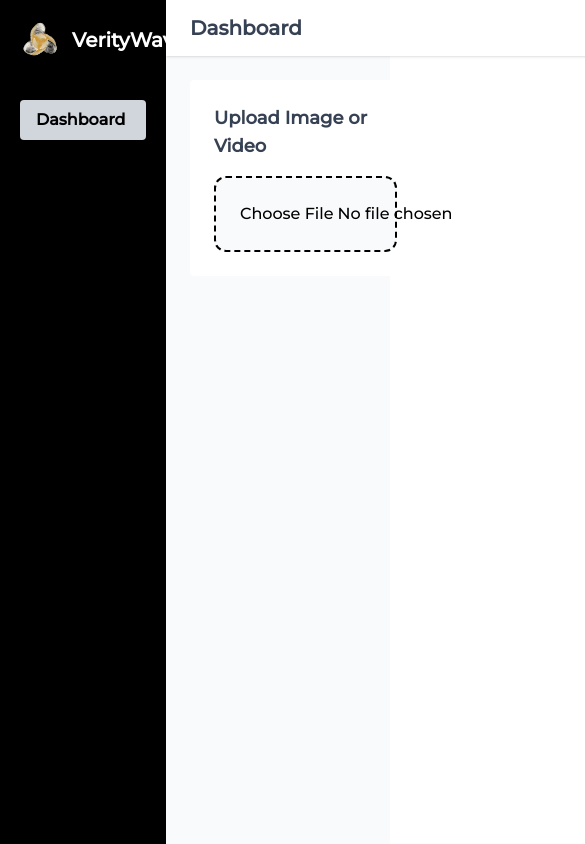
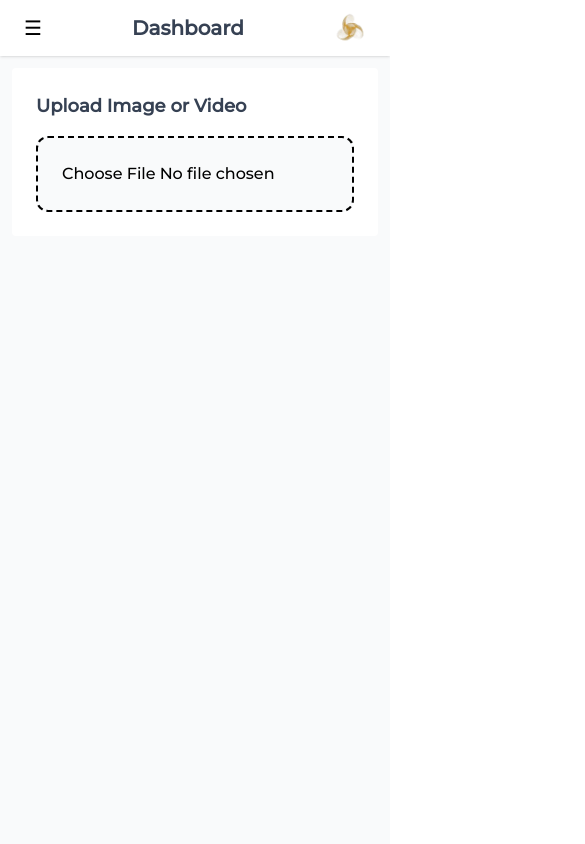
Before and after one commit to Moscolape/verity-wave, a React (Vite) app: page / in a window 390 px wide. Shown: the top 844 px of the page, 585 px wide, since content can reach past the window. Built offline with nearby package versions, Linux system fonts and the light colour scheme; a web font is replaced by a local one.

Commit message:
feat: mobile responsiveness

```diff
--- a/src/components/PreviewCard.tsx
+++ b/src/components/PreviewCard.tsx
@@ -20,11 +20,11 @@ export const FilePreview = ({ file, previewUrl, onRemove }: Props) => {
         </div>
       )}
 
-      <div className="p-3 flex justify-between items-center">
+      <div className="p-3 md:flex justify-between items-center">
         <p className="text-sm">{file.name}</p>
         <button
           onClick={onRemove}
-          className="text-red-600 text-sm cursor-pointer hover:text-red-400"
+          className="text-red-600 text-sm cursor-pointer hover:text-red-700 hover:bg-gray-300 mt-5 md:mt-0 bg-gray-200 p-2 rounded-md transition"
         >
           Remove
         </button>
--- a/src/components/layout/AppLayout.tsx
+++ b/src/components/layout/AppLayout.tsx
@@ -1,3 +1,4 @@
+import { useState } from "react";
 import type { ReactNode } from "react";
 import { Sidebar } from "./Sidebar";
 import { Navbar } from "./Navbar";
@@ -7,14 +8,36 @@ type Props = {
 };
 
 export const AppLayout = ({ children }: Props) => {
+  const [isSidebarOpen, setIsSidebarOpen] = useState(false);
+
   return (
     <div className="flex h-screen bg-gray-50 font-Montserrat">
-      <Sidebar />
-      <div className="flex flex-col flex-1">
-        <Navbar />
-        <main className="flex-1 overflow-y-auto p-6">
+
+      <div
+        className={`
+          fixed md:static z-50 h-full transition-transform duration-300
+          ${isSidebarOpen ? "translate-x-0" : "-translate-x-full"}
+          md:translate-x-0
+        `}
+      >
+        <Sidebar onClose={() => setIsSidebarOpen(false)} />
+      </div>
+
+      {isSidebarOpen && (
+        <div
+          className="fixed inset-0 bg-black/50 md:hidden"
+          onClick={() => setIsSidebarOpen(false)}
+        />
+      )}
+
+      <div className="flex flex-col flex-1 w-full">
+
+        <Navbar onMenuClick={() => setIsSidebarOpen(true)} />
+
+        <main className="flex-1 overflow-y-auto p-3 md:p-6">
           {children}
         </main>
+
       </div>
     </div>
   );
--- a/src/components/layout/Navbar.tsx
+++ b/src/components/layout/Navbar.tsx
@@ -1,15 +1,30 @@
 import { ASSETS } from "../../constants/assets";
 
-export const Navbar = () => {
+type Props = {
+  onMenuClick: () => void;
+};
+
+export const Navbar = ({ onMenuClick }: Props) => {
   return (
     <header className="h-14 bg-white shadow flex items-center justify-between px-6">
+
+      <button
+        onClick={onMenuClick}
+        className="md:hidden text-xl"
+      >
+        ☰
+      </button>
 
       <h2 className="font-semibold text-gray-700 text-xl">
         Dashboard
       </h2>
 
       <div className="flex items-center gap-3">
-        <img className="w-8 h-8 rounded-full" src={ASSETS.logo} alt="User Icon" />
+        <img
+          className="w-8 h-8 rounded-full"
+          src={ASSETS.logo}
+          alt="User Icon"
+        />
       </div>
 
     </header>
--- a/src/components/layout/Sidebar.tsx
+++ b/src/components/layout/Sidebar.tsx
@@ -1,19 +1,33 @@
 import { NavLink } from "react-router-dom";
 import { ASSETS } from "../../constants/assets";
 
-export const Sidebar = () => {
+type Props = {
+  onClose?: () => void;
+};
+
+export const Sidebar = ({ onClose }: Props) => {
   return (
-    <aside className="w-64 bg-black text-white p-5 flex flex-col gap-4">
+    <aside className="w-64 h-full bg-black text-white p-5 flex flex-col gap-4">
 
-      <div className="flex items-center gap-3">
-        <img src={ASSETS.logo} alt="Logo" className="w-10 h-10" />
-        <h1 className="text-xl font-bold">VerityWave</h1>
+      <div className="flex items-center justify-between gap-3">
+        <div className="flex items-center gap-3">
+          <img src={ASSETS.logo} alt="Logo" className="w-10 h-10" />
+          <h1 className="text-xl font-bold">Verity Wave</h1>
+        </div>
+
+        <button
+          onClick={onClose}
+          className="md:hidden text-white text-xl"
+        >
+          ✕
+        </button>
       </div>
 
       <nav className="flex flex-col gap-3 mt-6">
 
         <NavLink
           to="/"
+          onClick={onClose}
           className={({ isActive }) =>
             `px-4 py-2 rounded transition ${
               isActive
--- a/src/pages/Dashboard.tsx
+++ b/src/pages/Dashboard.tsx
@@ -53,7 +53,7 @@ const Dashboard = () => {
 
   return (
     <AppLayout>
-      <div className="w-1/2">
+      <div className="w-full md:w-1/2">
         {status === "idle" && <UploadZone onFileSelect={handleFileSelect} />}
 
         {fileState.file && (
@@ -67,8 +67,7 @@ const Dashboard = () => {
         {status === "ready" && (
           <button
             onClick={handleDetect}
-            disabled={loading}
-            className="bg-black text-white px-4 py-2 rounded-lg disabled:opacity-50"
+            className="bg-black text-white px-4 py-2 rounded-lg cursor-pointer hover:bg-gray-800 transition"
           >
             Run Detection
           </button>
```
